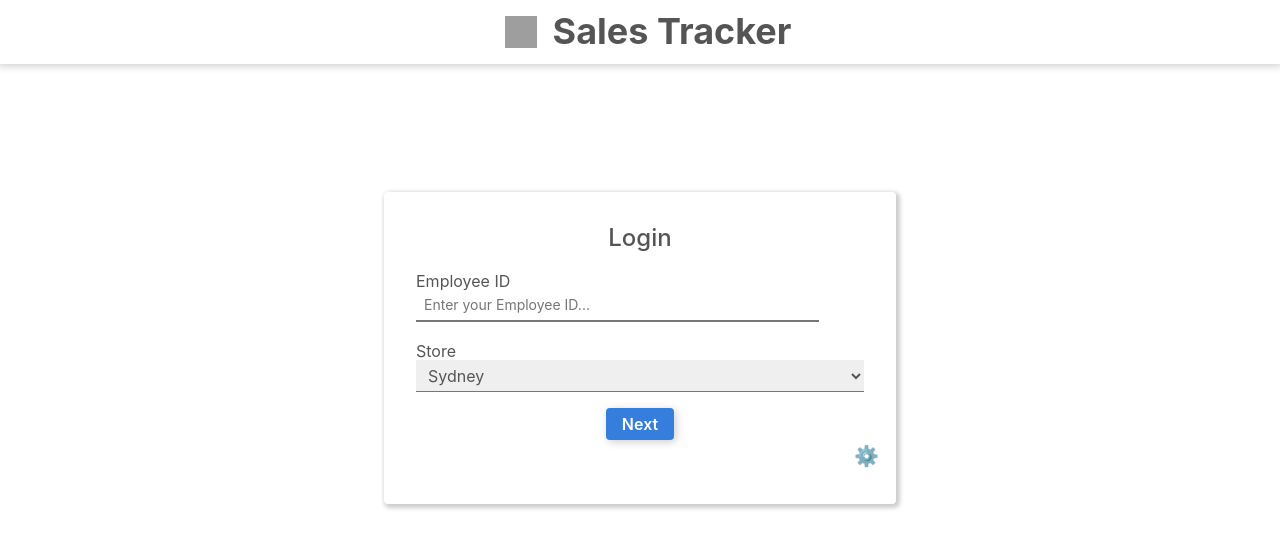
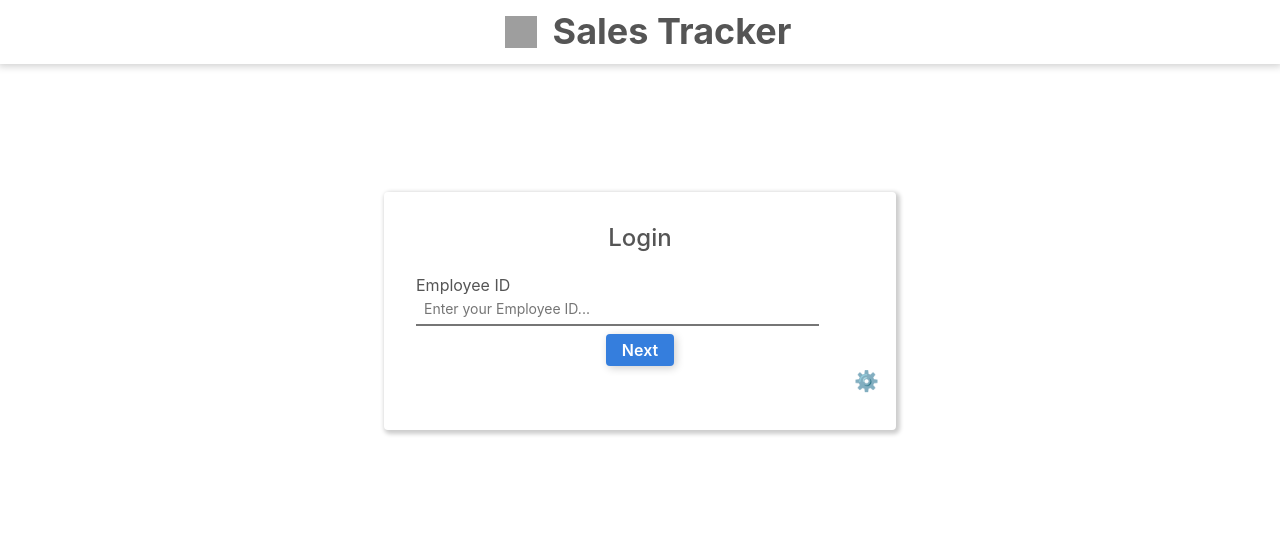
Before and after one commit to junrong09/sales-tracker, a React (Create React App) app: page / in a window 1280 px wide. Shown: the top 548 px of the page. Built offline with nearby package versions, Linux system fonts and the light colour scheme; grey boxes are pictures that could not be loaded.

Commit message:
Remove store selector

```diff
--- a/src/components/FormTextBox.js
+++ b/src/components/FormTextBox.js
@@ -3,7 +3,7 @@ import React from 'react';
 const FormTextBox = ({label, onChange, defaultText}) => {
     const ranNum = Math.floor(Math.random() * 100000);
     return (
-        <div className="flex flex-column mh3 mv1">
+        <div className="flex flex-column mh3 mv2">
             <label className="f5 sans-serif mid-gray tl" htmlFor={label + ranNum}>
                 {label}
             </label>
--- a/src/components/Login.js
+++ b/src/components/Login.js
@@ -30,7 +30,7 @@ class Login extends React.Component {
             <div className="flex flex-column w-90 mw6 mv5 mv6-ns pv4 ph3 br2 shadow-3">
                 <span className="f4 f3-ns fw5 mb3 sans-serif mid-gray">Login</span>
                 <FormTextBox label="Employee ID" onChange={this.onTempIdChange}/>
-                <FormDropDown label="Store" options={storeOptions} onChange={this.onTempStoreIdChange}/>
+                {/*<FormDropDown label="Store" options={storeOptions} onChange={this.onTempStoreIdChange}/>*/}
                 <Link to="/sales">
                     <FormButton label="Next" onClick={() => {
                         if (this.state.tempId === '' || /\s/.test(this.state.tempId)) {
@@ -61,7 +61,7 @@ class Login extends React.Component {
                             </div>
                             <FormTextBox label="API" onChange={this.onTempApiChange} defaultText={this.state.tempAPI}/>
                             <div className="flex flex-wrap justify-center">
-                                <FormButton label="x-sin" className="ma1"
+                                <FormButton label="Esbsit" className="ma1"
                                             onClick={() => this.onTempApiTextChange(KAFKA_URL)}/>
                                 <FormButton label="serveo" className="ma1"
                                             onClick={() => this.onTempApiTextChange(SERVEO_URL)}/>
```
